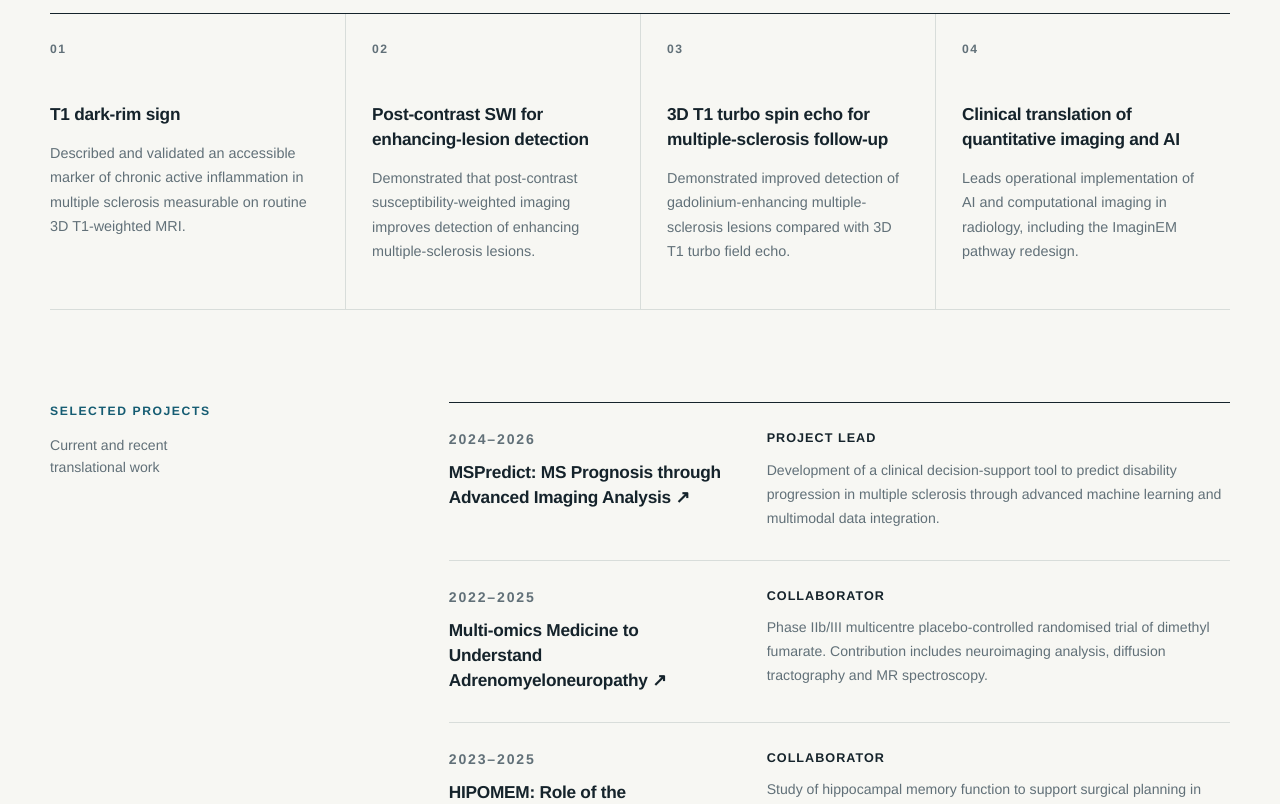
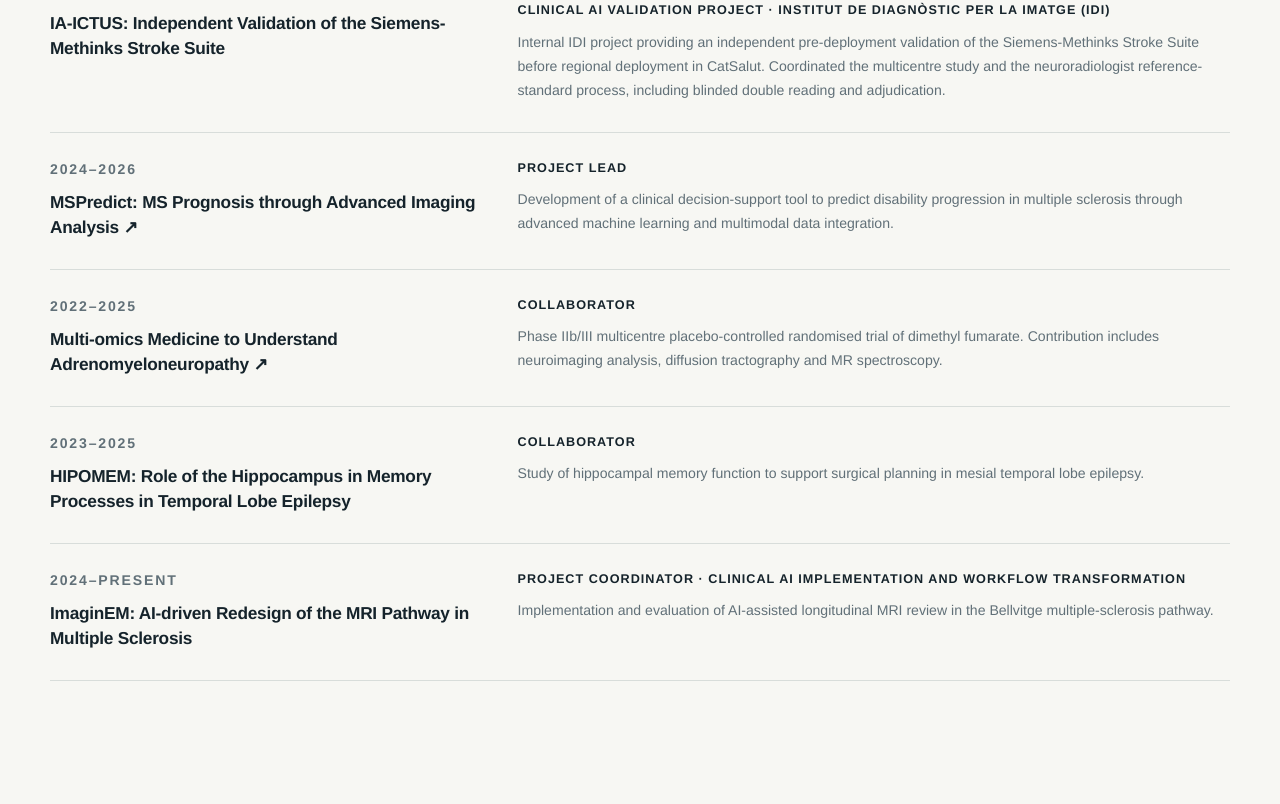
Before and after one commit to navalpablo/about, a Next.js app: page / in a window 1280 px wide. Shown: the part 2396-3200 px from the top of the page. Built offline with nearby package versions, Linux system fonts and the light colour scheme.

Commit message:
Add IA-ICTUS to selected projects

```diff
--- a/app/globals.css
+++ b/app/globals.css
@@ -98,8 +98,7 @@
 .eyebrow,
 .aside-label,
 .item-meta,
-.section-number,
-.contribution-index {
+.section-number {
   margin: 0;
   color: var(--accent);
   font-size: 0.76rem;
@@ -269,8 +268,7 @@
 }
 
 .work-item h3,
-.project-item h3,
-.contribution-grid h3 {
+.project-item h3 {
   margin: 0;
   font-size: 1.08rem;
   font-weight: 620;
@@ -280,8 +278,7 @@
 
 .organization,
 .item-detail,
-.project-item p,
-.contribution-grid p {
+.project-item p {
   color: var(--muted);
 }
 
@@ -328,47 +325,6 @@
 
 .research-section {
   padding-bottom: 130px;
-}
-
-.contribution-grid {
-  display: grid;
-  grid-template-columns: repeat(4, 1fr);
-  border-top: 1px solid var(--ink);
-  border-bottom: 1px solid var(--line);
-}
-
-.contribution-grid article {
-  min-height: 295px;
-  padding: 26px 26px 32px 0;
-}
-
-.contribution-grid article + article {
-  padding-left: 26px;
-  border-left: 1px solid var(--line);
-}
-
-.contribution-grid h3 {
-  margin-top: 42px;
-}
-
-.contribution-grid p:last-child {
-  margin: 14px 0 0;
-  font-size: 0.9rem;
-  line-height: 1.7;
-}
-
-.projects {
-  display: grid;
-  grid-template-columns: minmax(200px, 0.55fr) minmax(0, 1.45fr);
-  gap: clamp(50px, 8vw, 110px);
-  margin-top: 92px;
-}
-
-.projects-heading > p:last-child {
-  max-width: 190px;
-  margin-top: 12px;
-  color: var(--muted);
-  font-size: 0.88rem;
 }
 
 .project-list {
@@ -721,7 +677,6 @@
   }
 
   .work-grid,
-  .projects,
   .background-grid,
   .footer-grid {
     grid-template-columns: 1fr;
@@ -735,18 +690,6 @@
     grid-template-columns: repeat(2, minmax(0, 1fr));
   }
 
-  .contribution-grid {
-    grid-template-columns: repeat(2, 1fr);
-  }
-
-  .contribution-grid article:nth-child(3) {
-    border-top: 1px solid var(--line);
-    border-left: 0;
-  }
-
-  .contribution-grid article:nth-child(4) {
-    border-top: 1px solid var(--line);
-  }
 }
 
 @media (max-width: 620px) {
--- a/app/page.tsx
+++ b/app/page.tsx
@@ -29,6 +29,20 @@
   return month ? `${monthNames[Number(month) - 1]} ${year}` : year;
 };
 
+const formatProjectRange = (project: {
+  start_date?: string | null;
+  end_date?: string | null;
+  current?: boolean;
+  date_label?: string | null;
+}) => {
+  if (project.date_label) return project.date_label;
+  const start = project.start_date;
+  const end = project.current ? "Present" : project.end_date;
+  if (!start) return end ?? "";
+  if (!end || end === start) return start;
+  return `${start}–${end}`;
+};
+
 const externalLink = {
   target: "_blank",
   rel: "noreferrer",
@@ -42,7 +56,7 @@
         item.current || item.id === "role_seram_2026_congress_leadership",
     )
     .slice(0, 5);
-  const highlightedProjects = cv.projects.slice(0, 4);
+  const highlightedProjects = cv.projects;
   const selectedPublications = cv.publications.filter((item) => item.selected);
   const selectedTalks = cv.talks;
   const recentAwards = cv.awards.slice(0, 6);
@@ -174,35 +188,15 @@
             <p className="section-number">02</p>
             <div>
               <p className="eyebrow">Research</p>
-              <h2 id="research-title">From imaging signal to clinical change</h2>
+              <h2 id="research-title">Selected projects</h2>
             </div>
           </div>
 
-          <div className="contribution-grid">
-            {cv.contributions.map((contribution, index) => (
-              <article key={contribution.id}>
-                <p className="contribution-index">
-                  {String(index + 1).padStart(2, "0")}
-                </p>
-                <h3>{contribution.title}</h3>
-                <p>{contribution.description}</p>
-              </article>
-            ))}
-          </div>
-
-          <div className="projects">
-            <div className="projects-heading">
-              <p className="aside-label">Selected projects</p>
-              <p>Current and recent translational work</p>
-            </div>
           <div className="project-list">
             {highlightedProjects.map((project) => (
               <article className="project-item" key={project.id}>
                 <div>
-                    <p className="item-meta">
-                      {project.start_date}–
-                      {project.current ? "Present" : project.end_date}
-                    </p>
+                  <p className="item-meta">{formatProjectRange(project)}</p>
                   <h3>
                     {project.url ? (
                       <a href={project.url} {...externalLink}>
@@ -214,12 +208,15 @@
                   </h3>
                 </div>
                 <div>
-                    <p className="project-role">{project.role}</p>
+                  <p className="project-role">
+                    {[project.role, project.type, project.institution]
+                      .filter(Boolean)
+                      .join(" · ")}
+                  </p>
                   <p>{project.description}</p>
                 </div>
               </article>
             ))}
-            </div>
           </div>
         </section>
 
@@ -231,10 +228,8 @@
           <div className="section-heading">
             <p className="section-number">03</p>
             <div>
-              <p className="eyebrow">Selected publications</p>
-              <h2 id="publications-title">
-                Research designed to be clinically useful
-              </h2>
+              <p className="eyebrow">Publications</p>
+              <h2 id="publications-title">Selected peer-reviewed articles</h2>
             </div>
           </div>
 
--- a/data/cv.public.json
+++ b/data/cv.public.json
@@ -1,7 +1,7 @@
 {
   "metadata": {
     "schema_name": "pablo_naval_baudin_public_cv",
-    "schema_version": "1.0.1",
+    "schema_version": "1.0.3",
     "last_updated": "2026-07-31",
     "generated_from": "pablo_naval_baudin_cv_master"
   },
@@ -267,29 +267,18 @@
       "title": "Clinical AI implementation and radiology workflow transformation"
     }
   ],
-  "contributions": [
+  "projects": [
     {
-      "id": "contribution_t1_dark_rim",
-      "title": "T1 dark-rim sign",
-      "description": "Described and validated an accessible marker of chronic active inflammation in multiple sclerosis measurable on routine 3D T1-weighted MRI."
+      "id": "project_ia_ictus",
+      "title": "IA-ICTUS: Independent Validation of the Siemens-Methinks Stroke Suite",
+      "role": "Project Coordinator; Reference-Standard and Ground-Truth Lead",
+      "type": "Internal IDI clinical AI validation project",
+      "institution": "Institut de Diagnòstic per la Imatge (IDI)",
+      "end_date": "2026-06",
+      "current": false,
+      "date_label": "Delivered June 2026",
+      "description": "Internal IDI project providing an independent pre-deployment validation of the Siemens-Methinks Stroke Suite before regional deployment in CatSalut. Coordinated the multicentre study and the neuroradiologist reference-standard process, including blinded double reading and adjudication."
     },
-    {
-      "id": "contribution_postcontrast_swi",
-      "title": "Post-contrast SWI for enhancing-lesion detection",
-      "description": "Demonstrated that post-contrast susceptibility-weighted imaging improves detection of enhancing multiple-sclerosis lesions."
-    },
-    {
-      "id": "contribution_3d_t1_tse",
-      "title": "3D T1 turbo spin echo for multiple-sclerosis follow-up",
-      "description": "Demonstrated improved detection of gadolinium-enhancing multiple-sclerosis lesions compared with 3D T1 turbo field echo."
-    },
-    {
-      "id": "contribution_clinical_ai_translation",
-      "title": "Clinical translation of quantitative imaging and AI",
-      "description": "Leads operational implementation of AI and computational imaging in radiology, including the ImaginEM pathway redesign."
-    }
-  ],
-  "projects": [
     {
       "id": "project_mspredict",
       "title": "MSPredict: MS Prognosis through Advanced Imaging Analysis",
@@ -329,6 +318,7 @@
       "id": "project_imaginem",
       "title": "ImaginEM: AI-driven Redesign of the MRI Pathway in Multiple Sclerosis",
       "role": "Project Coordinator",
+      "type": "Clinical AI implementation and workflow transformation",
       "start_date": "2024",
       "current": true,
       "description": "Implementation and evaluation of AI-assisted longitudinal MRI review in the Bellvitge multiple-sclerosis pathway.",
@@ -878,10 +868,6 @@
     {
       "language": "French",
       "level": "C1"
-    },
-    {
-      "language": "German",
-      "level": "B1"
     }
   ]
 }
```
Also changed, not shown: public/data/cv.public.json (+12 -26 lines), scripts/generate-public-cv.mjs (+5 -7 lines), 1 other file (tests, documents, lock files or other folders). Lines whose indentation alone changed are shown as unchanged.
